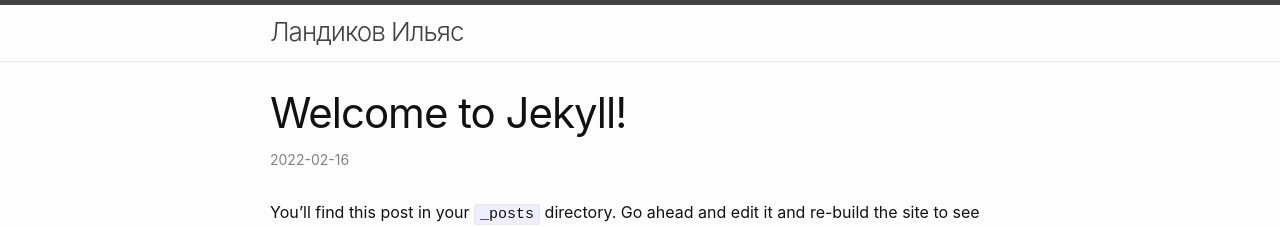
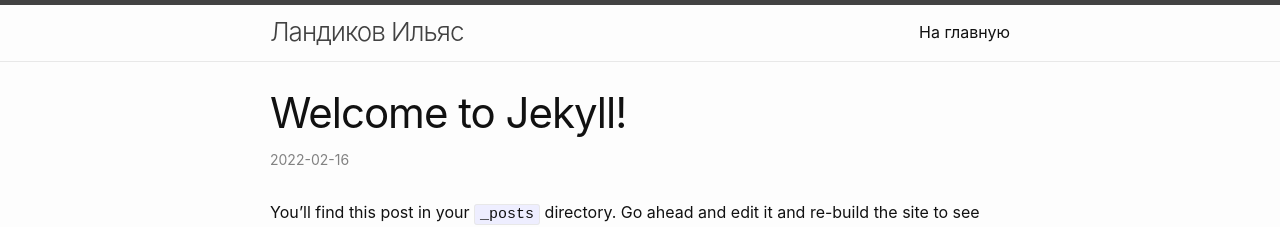
Before and after one commit to ilandikov/ilandikov.github.io, a Jekyll site: the page built from _posts/2022-02-16-welcome-to-jekyll.markdown, in a window 1280 px wide. Shown: the top 227 px of the page. Built offline with Jekyll 4.4.1, drawn with Linux system fonts in a browser that asks for light colours.

Commit message:
Add link to the main page in the header

```diff
--- a/_includes/header.html
+++ b/_includes/header.html
@@ -19,10 +19,11 @@
         <div class="trigger">
           {%- for path in page_paths -%}
             {%- assign my_page = site.pages | where: "path", path | first -%}
-            {%- if my_page.title -%}
+            {%- if my_page.title and my_page.url != "/" -%}
             <a class="page-link" href="{{ my_page.url | relative_url }}">{{ my_page.title | escape }}</a>
             {%- endif -%}
           {%- endfor -%}
+          <a class="page-link" href="{{ "/" | relative_url }}">{{ "На главную" | escape }}</a>
         </div>
       </nav>
     {%- endif -%}
```
